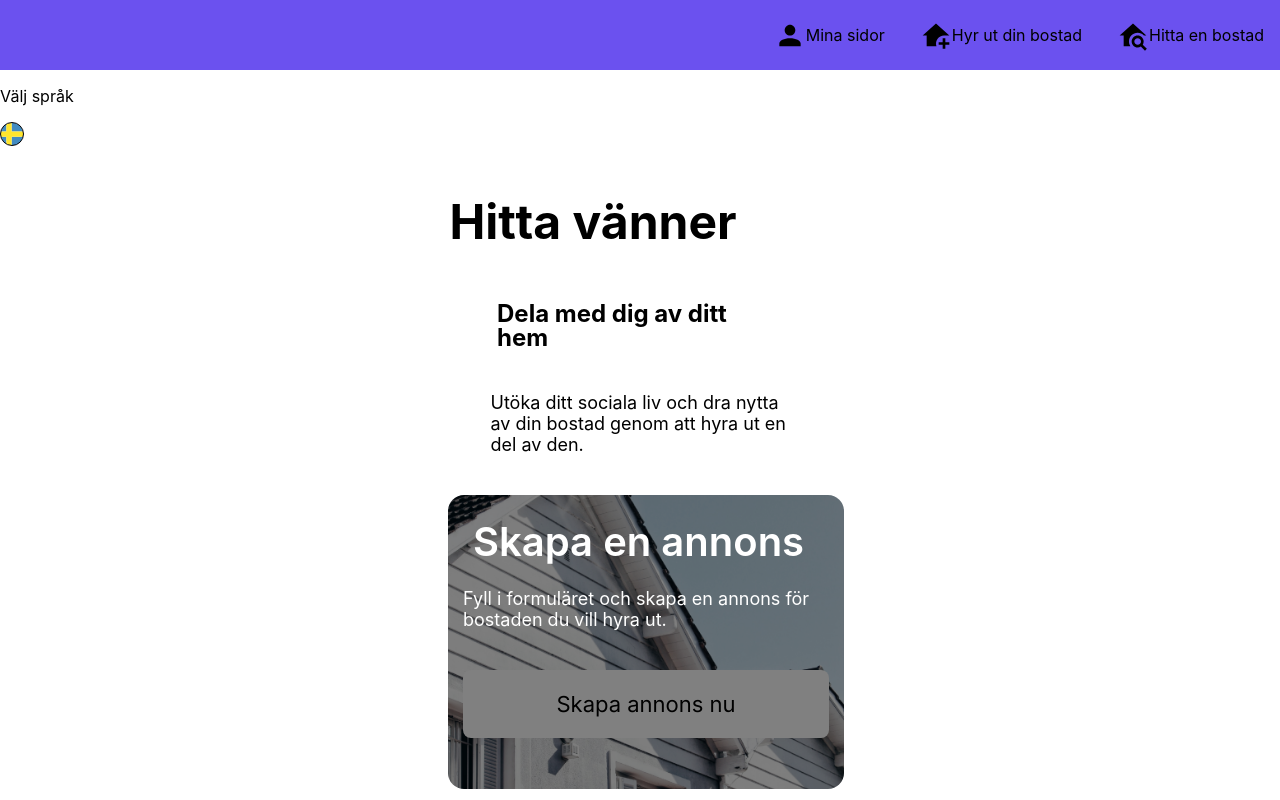
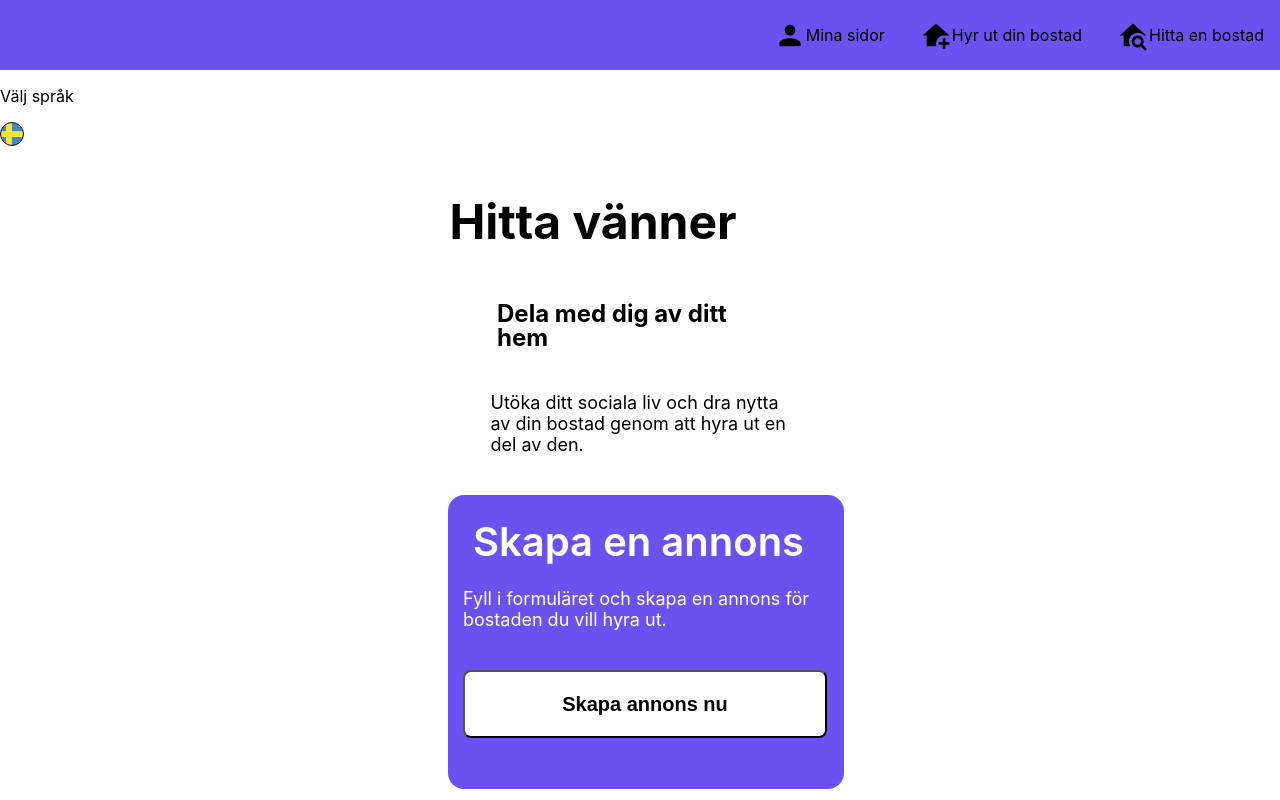
Before and after one commit to JennAnd/kollektiva2.0, a React (Create React App) app: page /find-friends in a window 1280 px wide. Shown: the top 800 px of the page. Built offline with nearby package versions, Linux system fonts and the light colour scheme.

Commit message:
Add style on button

```diff
--- a/src/components/Button/Button.js
+++ b/src/components/Button/Button.js
@@ -2,12 +2,40 @@ import React from "react";
 import PropTypes from "prop-types";
 import styles from "./Button.module.css";
 
-const Button = ({ children, onClick }) => {
+const Button = ({
+  onClick,
+  bg,
+  border,
+  color,
+  icon,
+  altText,
+  buttonText,
+  flexDirection,
+}) => {
   return (
-    <button className={styles.btn} onClick={onClick}>
-      {children}
+    <button
+      className={styles.btn}
+      onClick={onClick}
+      style={{
+        backgroundColor: bg,
+        border: border,
+        color: color,
+        flexDirection: flexDirection,
+      }}
+    >
+      <img src={icon} alt={altText} />
+      {buttonText}
     </button>
   );
 };
 
+Button.propTypes = {
+  buttonText: PropTypes.string,
+  bg: PropTypes.string,
+  onClick: PropTypes.func,
+  border: PropTypes.string,
+  color: PropTypes.string,
+  icon: PropTypes.string,
+};
+
 export default Button;
--- a/src/components/Button/Button.module.css
+++ b/src/components/Button/Button.module.css
@@ -1,11 +1,16 @@
 .btn {
-  padding: 22px 18px 22px 18px;
-  background-color: gray;
-  border: 0;
+  width: 161px;
+  height: 64px;
+  background-color: #6b51ef;
+  border: none;
   border-radius: 8px;
   line-height: 24px;
-  font-size: 22px;
+  font-weight: 800;
+  font-size: 18px;
   font-family: Inter;
   cursor: pointer;
-  color: #000000;
+  color: white;
+  display: flex;
+  align-items: center;
+  justify-content: center;
 }
--- a/src/components/Card/Card.js
+++ b/src/components/Card/Card.js
@@ -3,24 +3,21 @@ import PropTypes from "prop-types";
 import styles from "./Card.module.css";
 import Button from "../Button/Button";
 
-const Card = ({ image, title, text, buttonText, bg }) => {
+const Card = ({ title, text, buttonText, bg }) => {
   return (
     <article className={styles.card}>
-      <img src={image} alt="houseroof" />
       <div className={styles.cardContent}>
         <h2 className={styles.title}>{title}</h2>
         <p className={styles.text}>{text}</p>
-        <Button className={styles.btn}>{buttonText}</Button>
+        <button className={styles.btn}>{buttonText}</button>
       </div>
     </article>
   );
 };
 
 Card.propTypes = {
-  image: PropTypes.string,
   title: PropTypes.string,
   text: PropTypes.string,
   buttonText: PropTypes.string,
-  bg: PropTypes.string,
 };
 export default Card;
--- a/src/components/Card/Card.module.css
+++ b/src/components/Card/Card.module.css
@@ -10,6 +10,7 @@
   flex-direction: column;
   margin-left: 12px;
   margin-bottom: 30px;
+  background-color: #6b51ef;
 }
 
 .card img {
@@ -36,7 +37,11 @@
   margin-top: auto;
   height: 68px;
   width: 364px;
-  font-size: 16px;
+  font-size: 20px;
+  line-height: 24px;
+  font-weight: 800;
+  border-radius: 8px;
+  background-color: white;
 }
 
 .cardContent .title {
--- a/src/pages/Home/Home.js
+++ b/src/pages/Home/Home.js
@@ -30,16 +30,12 @@ const HomePage = (props) => {
         <Card
           title="Hyr ut din bostad"
           text="Utöka ditt sociala liv och dra nytta av din bostad genom att hyra ut en del av den"
-          image={houseRoof}
           buttonText="Läs mer om att hyra ut din bostad"
-          bg="white"
         ></Card>
         <Card
           title="Hyr en bostad"
           text="500 000+ användare har redan hittat bostadsvänner via Kollektiva"
-          image={houseRoof}
           buttonText="Läs mer om att hyra en bostad"
-          bg="white"
         ></Card>
       </div>
       <MenuButton onClick={() => setButtonMenu(true)} />
--- a/src/pages/RentalAddress/RentalAddress.js
+++ b/src/pages/RentalAddress/RentalAddress.js
@@ -54,13 +54,21 @@ const RentalAddressPage = (props) => {
           </form>
 
           <div className={styles.pageNavigation}>
-            <Button onClick={() => navigate("/")}>
-              <img src={ArrowLeft} alt="arrow points to left" />
-              Tillbaka
-            </Button>
-            <Button onClick={() => navigate("/rental-size")}>
-              Fortsätt <img src={ArrowRight} alt="arrow points to right" />
-            </Button>
+            <Button
+              onClick={() => navigate("/")}
+              icon={ArrowLeft}
+              bg="white"
+              border="2px solid #3A0067"
+              color="#3A0067"
+              buttonText="Tillbaka"
+              flexDirection="row"
+            ></Button>
+            <Button
+              onClick={() => navigate("/rental-size")}
+              buttonText="Fortsätt"
+              icon={ArrowRight}
+              flexDirection="row-reverse"
+            ></Button>
           </div>
         </div>
       </div>
```
Also changed, not shown: src/assets/images/arrow-left.svg, src/assets/images/arrow-right.svg.
